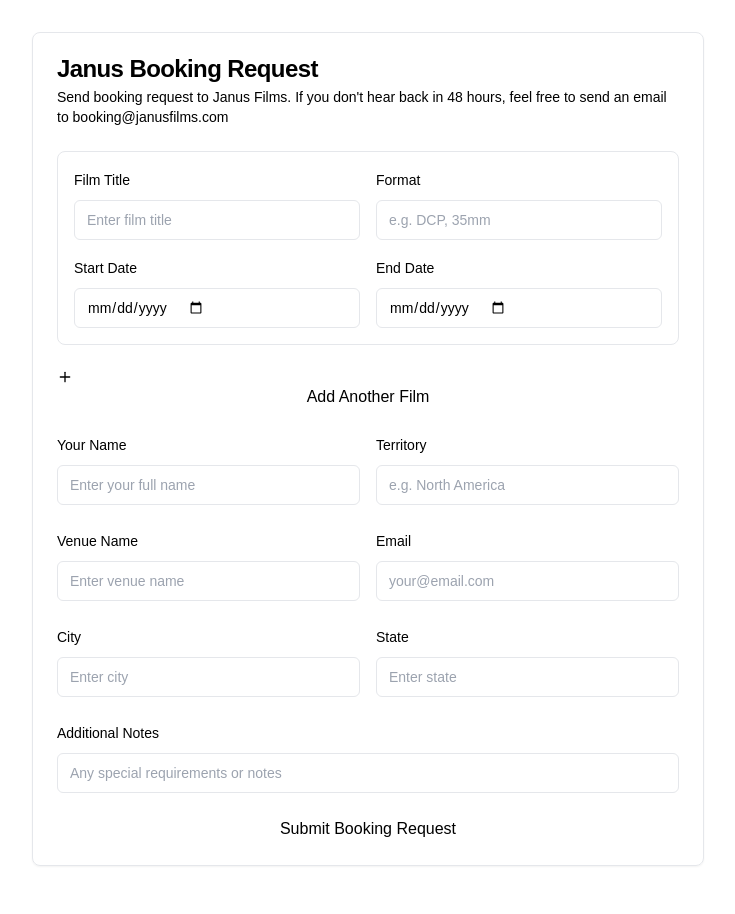
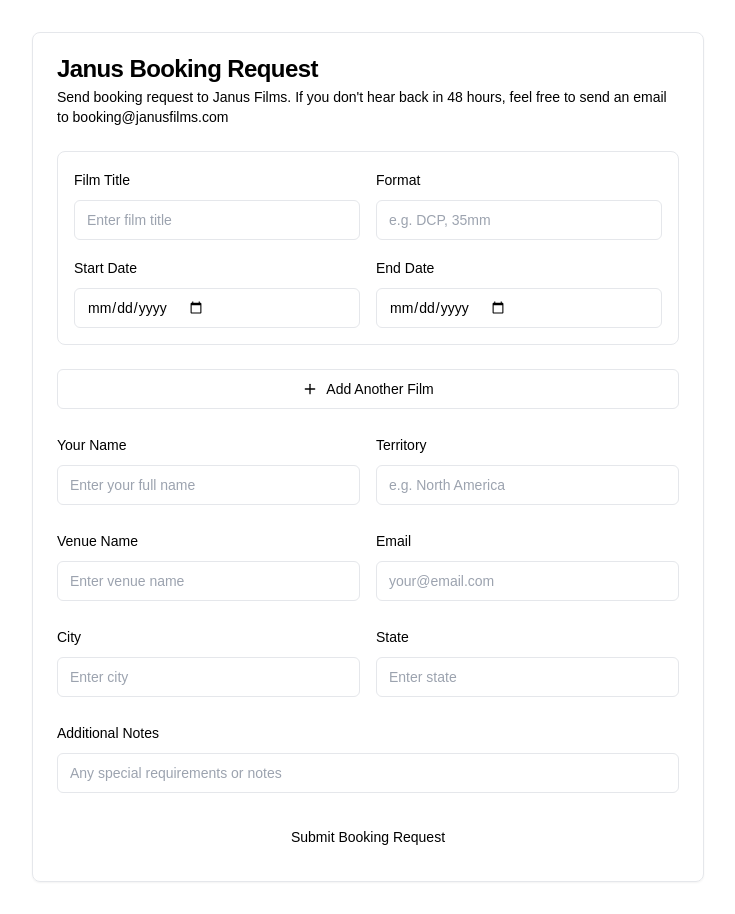
Before and after one commit to ogreowl/film-booking, a Next.js app: page / in a window 1280 px wide. Shown: the whole page, without its empty margins (272-1007 px from the left). Built offline with nearby package versions, Linux system fonts and the light colour scheme.

Commit message:
added varients to button

```diff
--- a/components/ui/button.tsx
+++ b/components/ui/button.tsx
@@ -1,12 +1,28 @@
 import * as React from "react"
+import { cn } from "@/lib/utils"
 
-const Button = React.forwardRef<HTMLButtonElement, React.ButtonHTMLAttributes<HTMLButtonElement>>((
-  { ...props },
-  ref
-) => {
+interface ButtonProps extends React.ButtonHTMLAttributes<HTMLButtonElement> {
+  variant?: "default" | "ghost" | "outline";
+  size?: "default" | "icon";
+}
+
+const Button = React.forwardRef<HTMLButtonElement, ButtonProps>(({
+  className,
+  variant = "default",
+  size = "default",
+  ...props
+}, ref) => {
   return (
     <button
-      className="inline-flex items-center justify-center rounded-md text-sm font-medium ring-offset-background transition-colors focus-visible:outline-none focus-visible:ring-2 focus-visible:ring-ring focus-visible:ring-offset-2 disabled:pointer-events-none disabled:opacity-50 bg-primary text-primary-foreground hover:bg-primary/90 h-10 px-4 py-2"
+      className={cn(
+        "inline-flex items-center justify-center rounded-md text-sm font-medium ring-offset-background transition-colors focus-visible:outline-none focus-visible:ring-2 focus-visible:ring-ring focus-visible:ring-offset-2 disabled:pointer-events-none disabled:opacity-50",
+        variant === "default" && "bg-primary text-primary-foreground hover:bg-primary/90",
+        variant === "ghost" && "hover:bg-accent hover:text-accent-foreground",
+        variant === "outline" && "border border-input bg-background hover:bg-accent hover:text-accent-foreground",
+        size === "default" && "h-10 px-4 py-2",
+        size === "icon" && "h-10 w-10",
+        className
+      )}
       ref={ref}
       {...props}
     />
```
